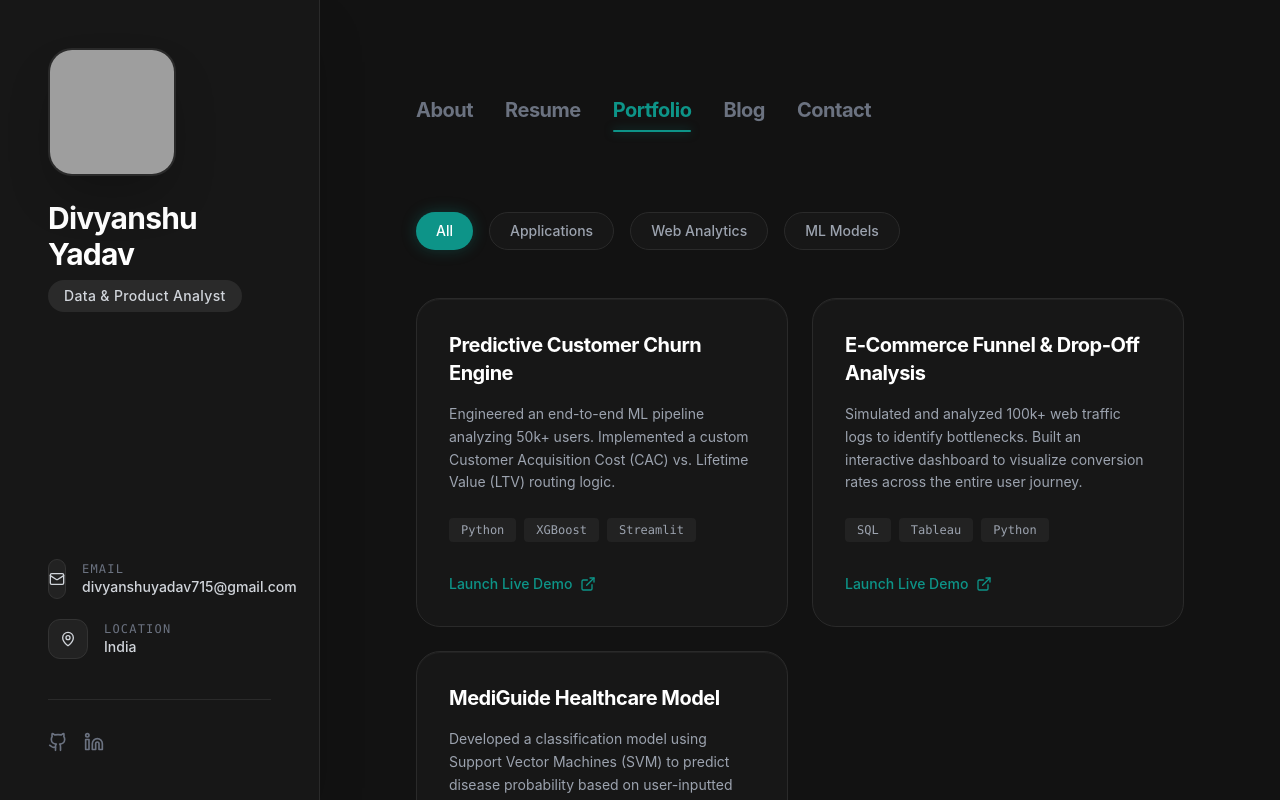
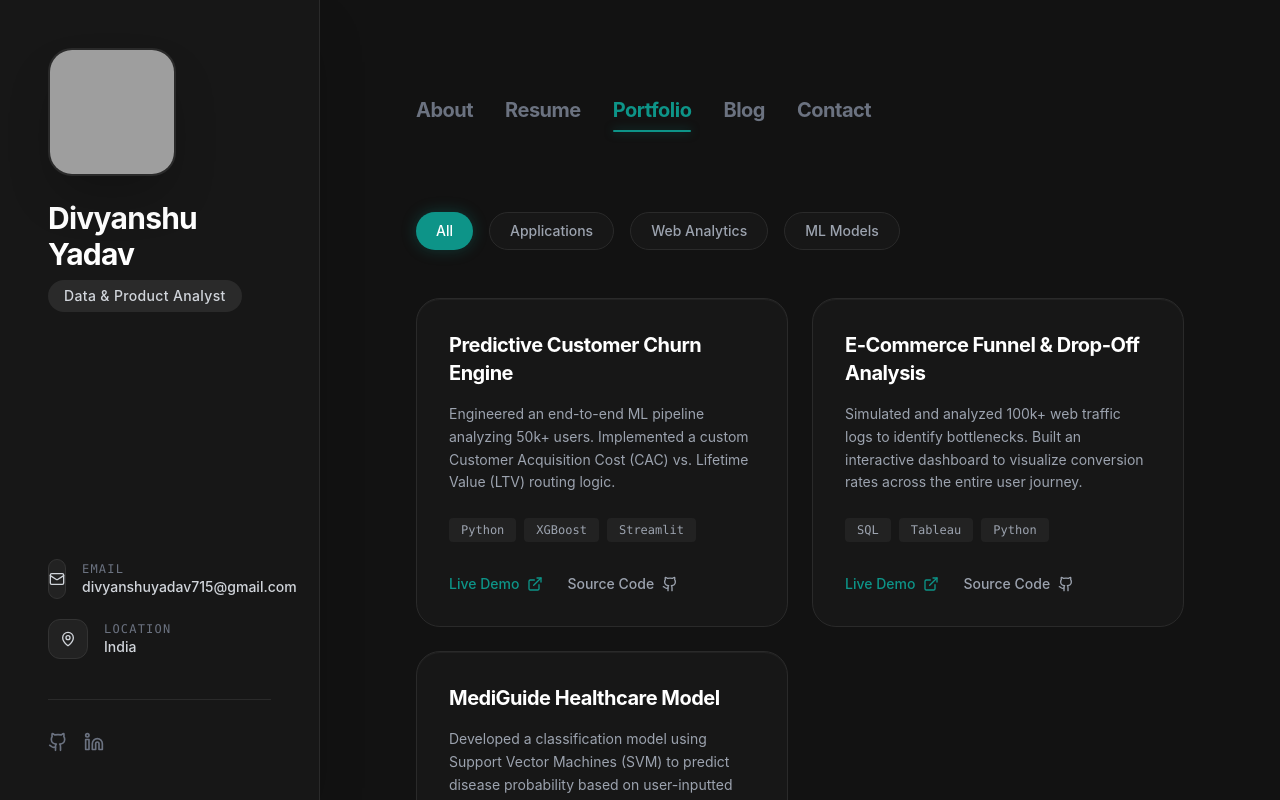
Before and after one commit to divyanshuyadav715-ship-it/portfolio-live, a React app: page / in a window 1280 px wide. Both pictures are taken after a click on the button "Portfolio". Shown: the top 800 px of the page. Built offline with nearby package versions, Linux system fonts and the light colour scheme; grey boxes are pictures that could not be loaded; the HTML template or start-up script is replaced by a standard one.

Commit message:
Restore source code and live demo links

```diff
--- a/src/components/tabs/PortfolioTab.jsx
+++ b/src/components/tabs/PortfolioTab.jsx
@@ -1,6 +1,6 @@
 import React, { useState } from 'react';
 import { motion, AnimatePresence } from 'framer-motion';
-import { ExternalLink } from 'lucide-react';
+import { ExternalLink, Github } from 'lucide-react';
 
 const projects = [
   {
@@ -9,7 +9,8 @@ const projects = [
     title: 'Predictive Customer Churn Engine',
     description: 'Engineered an end-to-end ML pipeline analyzing 50k+ users. Implemented a custom Customer Acquisition Cost (CAC) vs. Lifetime Value (LTV) routing logic.',
     tech: ['Python', 'XGBoost', 'Streamlit'],
-    link: '#'
+    demo: 'https://huggingface.co/spaces/divyanshuyadav715/churn-engine', // Assuming huggingface based on hf_fix.py in open files
+    github: 'https://github.com/divyanshuyadav715-ship-it'
   },
   {
     id: 2,
@@ -17,7 +18,8 @@ const projects = [
     title: 'E-Commerce Funnel & Drop-Off Analysis',
     description: 'Simulated and analyzed 100k+ web traffic logs to identify bottlenecks. Built an interactive dashboard to visualize conversion rates across the entire user journey.',
     tech: ['SQL', 'Tableau', 'Python'],
-    link: '#'
+    demo: '#',
+    github: 'https://github.com/divyanshuyadav715-ship-it'
   },
   {
     id: 3,
@@ -25,7 +27,8 @@ const projects = [
     title: 'MediGuide Healthcare Model',
     description: 'Developed a classification model using Support Vector Machines (SVM) to predict disease probability based on user-inputted symptoms.',
     tech: ['Scikit-Learn', 'SVM'],
-    link: '#'
+    demo: '#',
+    github: 'https://github.com/divyanshuyadav715-ship-it'
   }
 ];
 
@@ -84,12 +87,22 @@ const PortfolioTab = () => {
                 ))}
               </div>
 
-              <a
-                href={project.link}
-                className="mt-auto inline-flex items-center gap-2 text-sm font-medium text-[#0d9488] hover:text-white transition-colors"
-              >
-                Launch Live Demo <ExternalLink className="w-4 h-4" />
-              </a>
+              <div className="mt-auto flex items-center gap-6">
+                <a
+                  href={project.demo}
+                  target="_blank" rel="noopener noreferrer"
+                  className="inline-flex items-center gap-2 text-sm font-medium text-[#0d9488] hover:text-white transition-colors"
+                >
+                  Live Demo <ExternalLink className="w-4 h-4" />
+                </a>
+                <a
+                  href={project.github}
+                  target="_blank" rel="noopener noreferrer"
+                  className="inline-flex items-center gap-2 text-sm font-medium text-gray-400 hover:text-white transition-colors"
+                >
+                  Source Code <Github className="w-4 h-4" />
+                </a>
+              </div>
             </motion.div>
           ))}
         </AnimatePresence>
```
